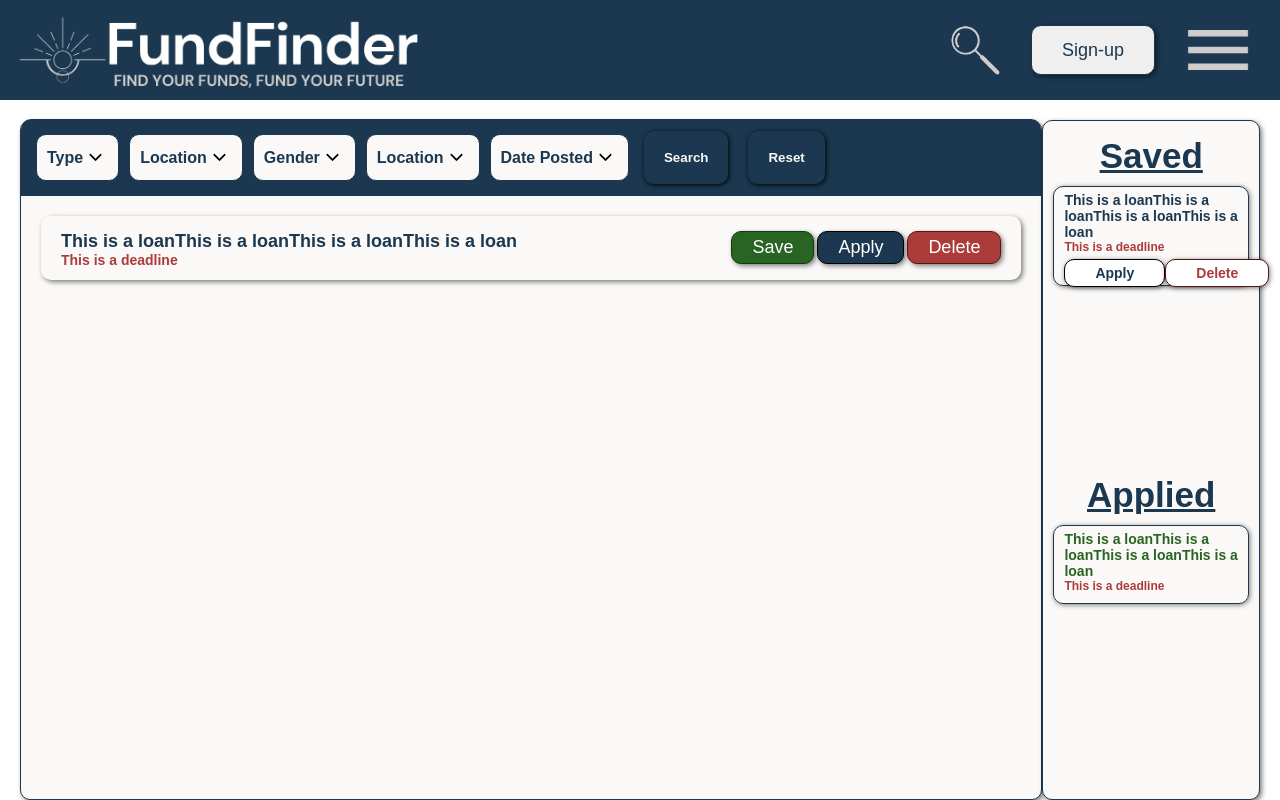
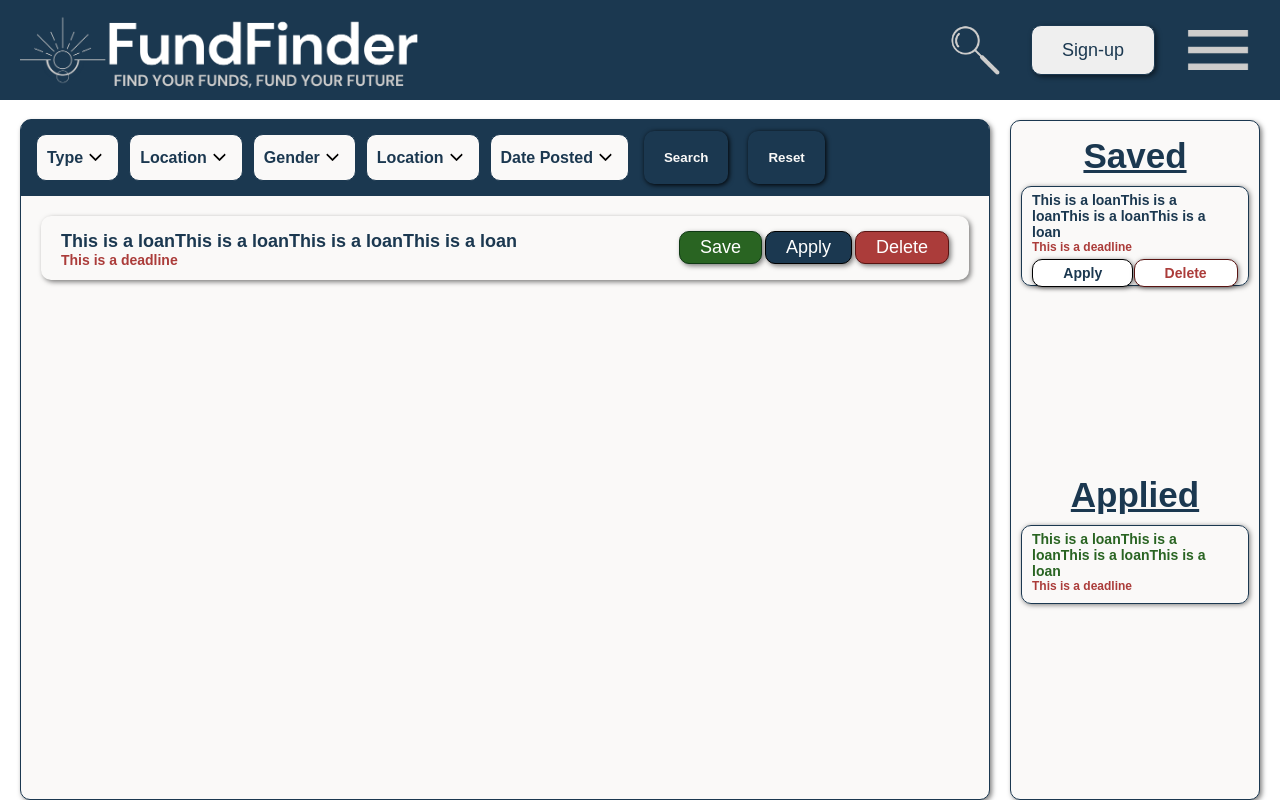
Before and after one commit to Jorfishdan/FundFinder-client, a React (Create React App) app: page /dashboard in a window 1280 px wide. Built offline with nearby package versions, Linux system fonts and the light colour scheme; a web font is replaced by a local one.

Commit message:
minwidth added

```diff
--- a/src/components/Dashboard/Dashboard.scss
+++ b/src/components/Dashboard/Dashboard.scss
@@ -2,6 +2,7 @@
 
 .dashboard {
   &__container {
+    min-width:250px;
     display: flex;
     flex-direction: column;
     width: 17vw;
@@ -12,6 +13,7 @@
     border-radius: 10px;
     margin-top: 2rem;
     margin-right: 2rem;
+    margin-left:2rem;
   }
   &__title {
     color: $blue;
--- a/src/components/List/List.scss
+++ b/src/components/List/List.scss
@@ -2,6 +2,7 @@
 
 .list {
   &__container {
+    min-width:850px;
     width: 80vw;
     height: 85vh;
     background: $cream;
```
